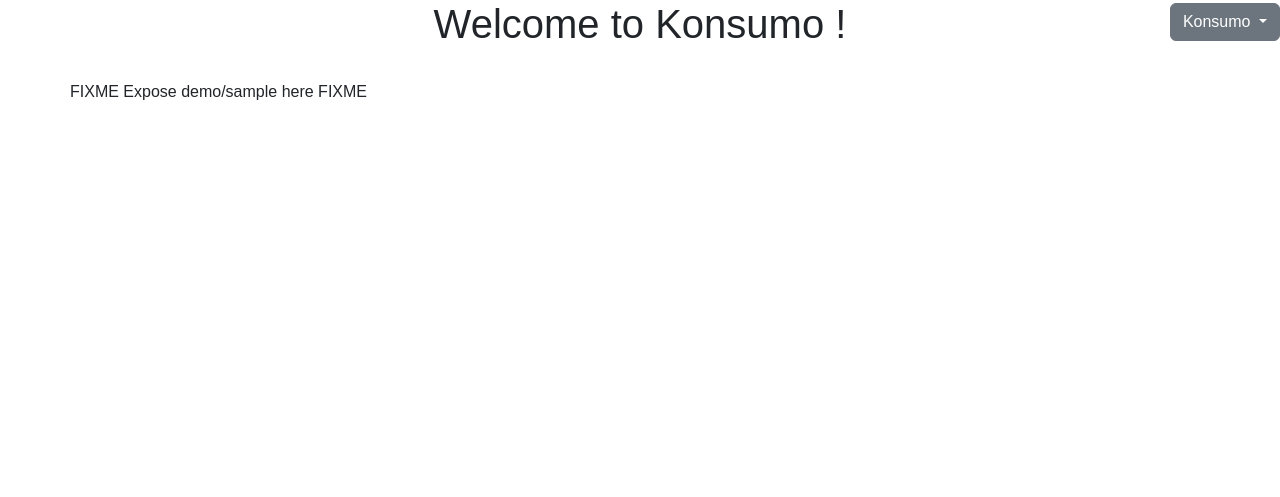
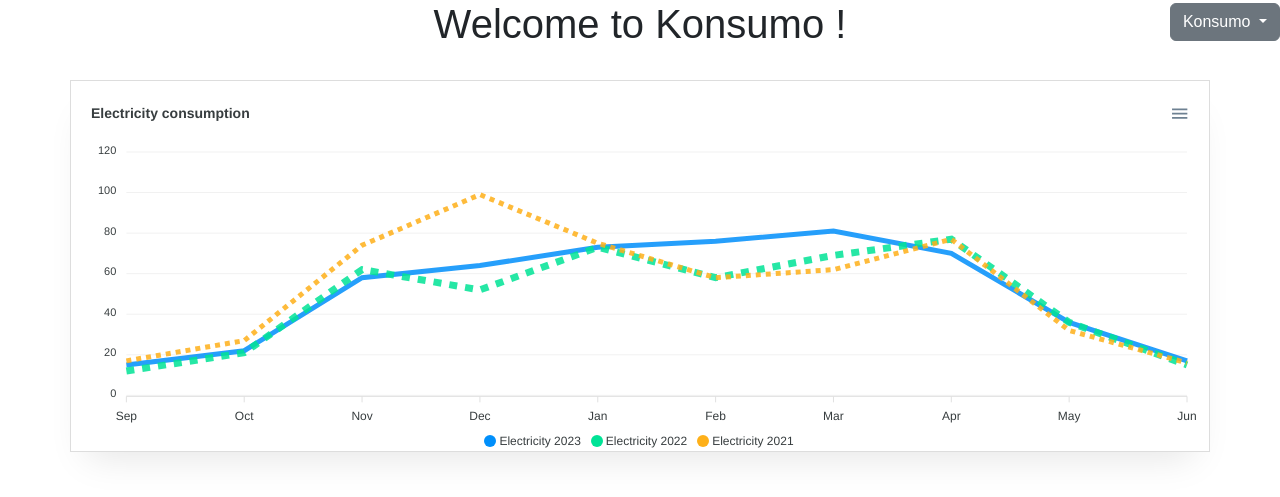
Before and after one commit to virer/konsumo, a Flask app: page /konsumo in a window 1280 px wide. Shown: the top 497 px of the page. Run offline with Flask 3, Linux system fonts and the light colour scheme; some libraries are stand-ins or nearby versions.

Commit message:
Changed index to propose an example charts, moved user graph to charts.html

```diff
--- a/app/konsumo/auth/views.py
+++ b/app/konsumo/auth/views.py
@@ -95,7 +95,7 @@ def callback():
     login_user(user)
 
     # Send user back to homepage
-    return redirect("/konsumo/profile")
+    return redirect("/konsumo/charts")
 
 @bp.route("/logout")
 def logout():
--- a/app/konsumo/site/views.py
+++ b/app/konsumo/site/views.py
@@ -65,8 +65,12 @@ def form():
     notif_msg = 'saved' == request.args.get('notif')
     return render_template('form.html', notif_msg=notif_msg)
 
+@bp.route('/charts', methods=['GET'])
+def charts():
+    prefixes= [ 'current', 'global' ]
+    return render_template('charts.html', prefixes=copy.copy(prefixes), current_user=current_user)
+
 @bp.route('/', methods=['GET'])
 @bp.route('', methods=['GET'])
 def index():
-    prefixes= [ 'current', 'global' ]
-    return render_template('index.html', prefixes=copy.copy(prefixes), current_user=current_user)
+    return render_template('index.html', current_user=current_user)
--- a/app/konsumo/templates/index.html
+++ b/app/konsumo/templates/index.html
@@ -14,17 +14,89 @@
 {% endblock %}
 {% block content %}
 
-{% if current_user.is_authenticated %}
-{% for prefix in prefixes %}
-  <div id="{{ prefix }}_chart" class="konsumo_chart chart-box"></div>
-{% endfor %}
+<div id="chart"></div>
 
-{% for prefix in prefixes %}
-  <script src="/konsumo/chart/{{ prefix }}"></script>
-{% endfor %}
+<script>
+ var options = {
+     series: [{
+       name: "Electricity 2023",
+       data: [15, 22, 58, 64, 73, 76, 81, 70, 36, 17 ]
+     },
+     {
+       name: "Electricity 2022",
+       data: [12, 21, 62, 52, 73, 58, 69, 77, 36, 15 ]
+     },
+     {
+       name: 'Electricity 2021',
+       data: [17, 27, 74, 99, 75, 58, 62, 77, 32, 16 ]
+     }
+   ],
+     chart: {
+     height: 350,
+     type: 'line',
+     zoom: {
+       enabled: false
+     },
+   },
+   dataLabels: {
+     enabled: false
+   },
+   stroke: {
+     width: [5, 7, 5],
+     curve: 'straight',
+     dashArray: [0, 8, 5]
+   },
+   title: {
+     text: 'Electricity consumption',
+     align: 'left'
+   },
+   legend: {
+     tooltipHoverFormatter: function(val, opts) {
+       return val + ' - <strong>' + opts.w.globals.series[opts.seriesIndex][opts.dataPointIndex] + '</strong>'
+     }
+   },
+   markers: {
+     size: 0,
+     hover: {
+       sizeOffset: 6
+     }
+   },
+   xaxis: {
+     categories: ['Sep', 'Oct', 'Nov', 'Dec', 'Jan', 'Feb', 'Mar', 'Apr', 'May', 'Jun' ],
+   },
+   tooltip: {
+     y: [
+       {
+         title: {
+           formatter: function (val) {
+             return val + ""
+           }
+         }
+       },
+       {
+         title: {
+           formatter: function (val) {
+             return val + ""
+           }
+         }
+       },
+       {
+         title: {
+           formatter: function (val) {
+             return val;
+           }
+         }
+       }
+     ]
+   },
+   grid: {
+     borderColor: '#f1f1f1',
+   }
+   };
 
-{% else %}
- FIXME Expose demo/sample here FIXME
-{% endif %}
+   var chart = new ApexCharts(document.querySelector("#chart"), options);
+   chart.render();
+
+</script>
 
 {% endblock %}
--- a/app/konsumo/templates/menu.html
+++ b/app/konsumo/templates/menu.html
@@ -13,6 +13,7 @@
       {% if not current_user.is_authenticated %}
       <li><a class="dropdown-item" href="/konsumo/auth/login">Login</a></li>
       {% else %}
+      <li><a class="dropdown-item" href="/konsumo/charts">CHarts</a></li>
       <li><a class="dropdown-item" href="/konsumo/profile">Profile</a></li>
       <li><a class="dropdown-item" href="/konsumo/location">Location</a></li>
       <li><a class="dropdown-item" href="/konsumo/form">Encoding</a></li>
```
